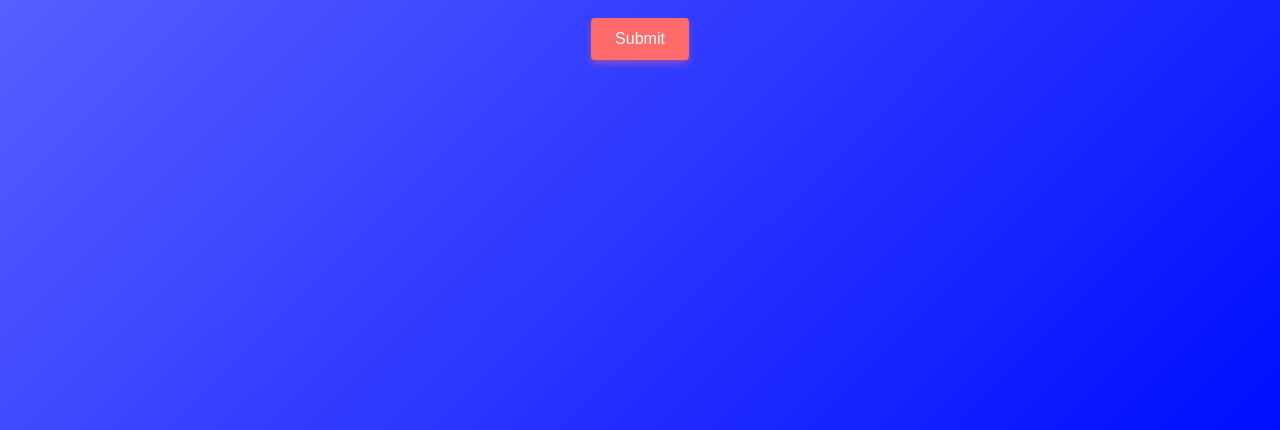
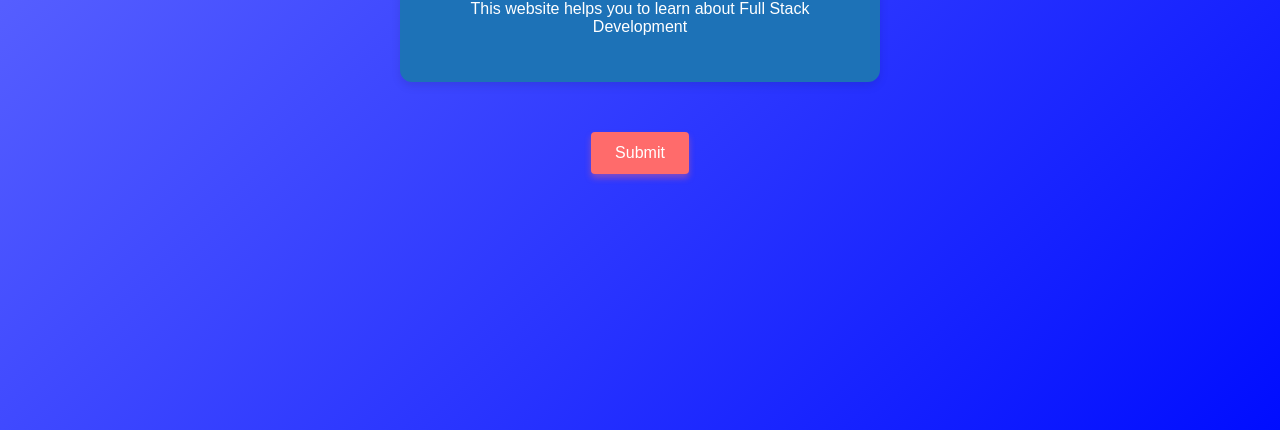
Before and after one commit to gokuldevds/Repo-1, a plain HTML site: page index.html in a window 1280 px wide. Shown: the part 434-864 px from the top of the page. Drawn offline with Linux system fonts and the light colour scheme.

Commit message:
adding the second style

```diff
--- a/index.html
+++ b/index.html
@@ -8,6 +8,10 @@
 </head>
 <body>
     <h1>This is a web page</h1>
+    <div class="styled-box">
+        <p>This website helps you to learn about Full Stack Development</p>
+    </div>
+
     <button>Submit</button>
 </body>
 </html>
--- a/style.css
+++ b/style.css
@@ -37,3 +37,12 @@ button:active {
     transform: scale(0.95);
     box-shadow: 0 2px 4px rgba(204, 43, 43, 0.6);
 }
+.styled-box {
+    background-color: #1d72b7;
+    padding: 30px 40px;
+    border-radius: 12px;
+    box-shadow: 0 4px 10px rgba(0, 0, 0, 0.1);
+    max-width: 400px;
+    margin: 50px auto;
+    text-align: center;
+}
```
